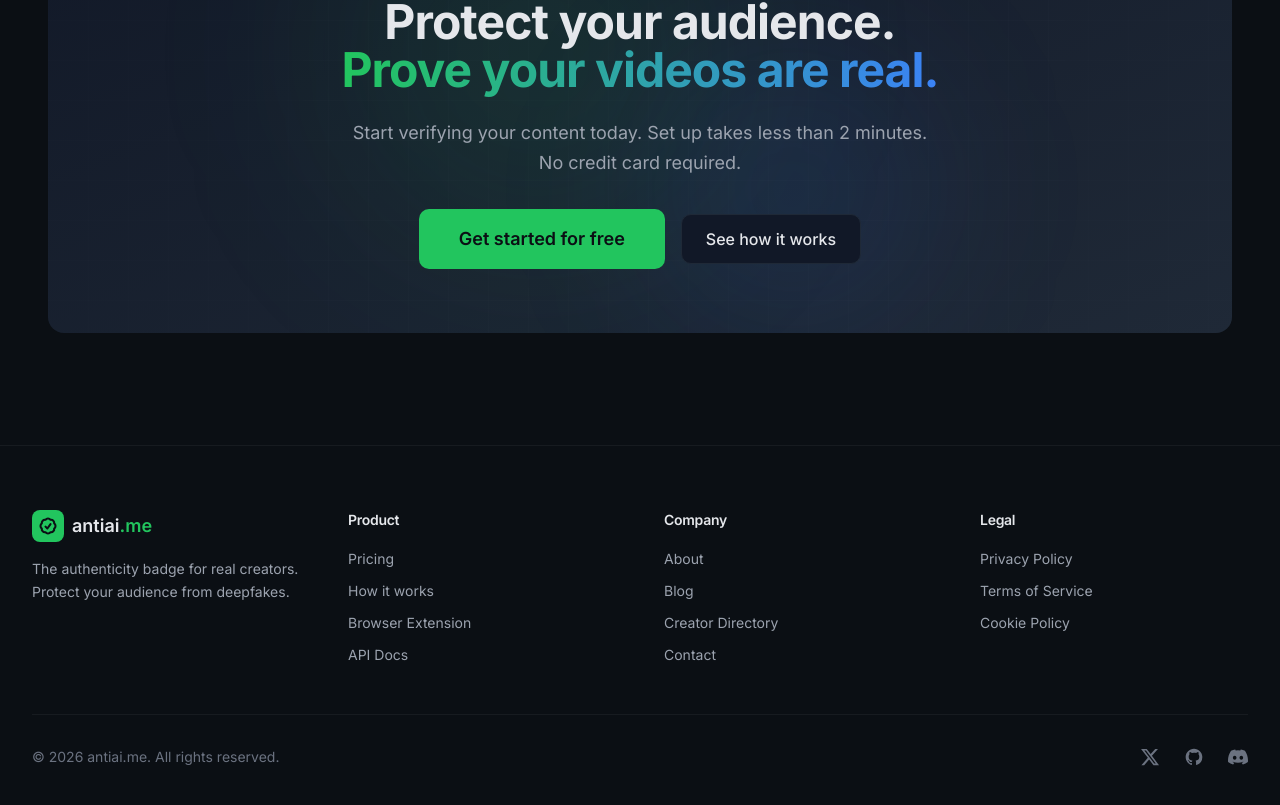
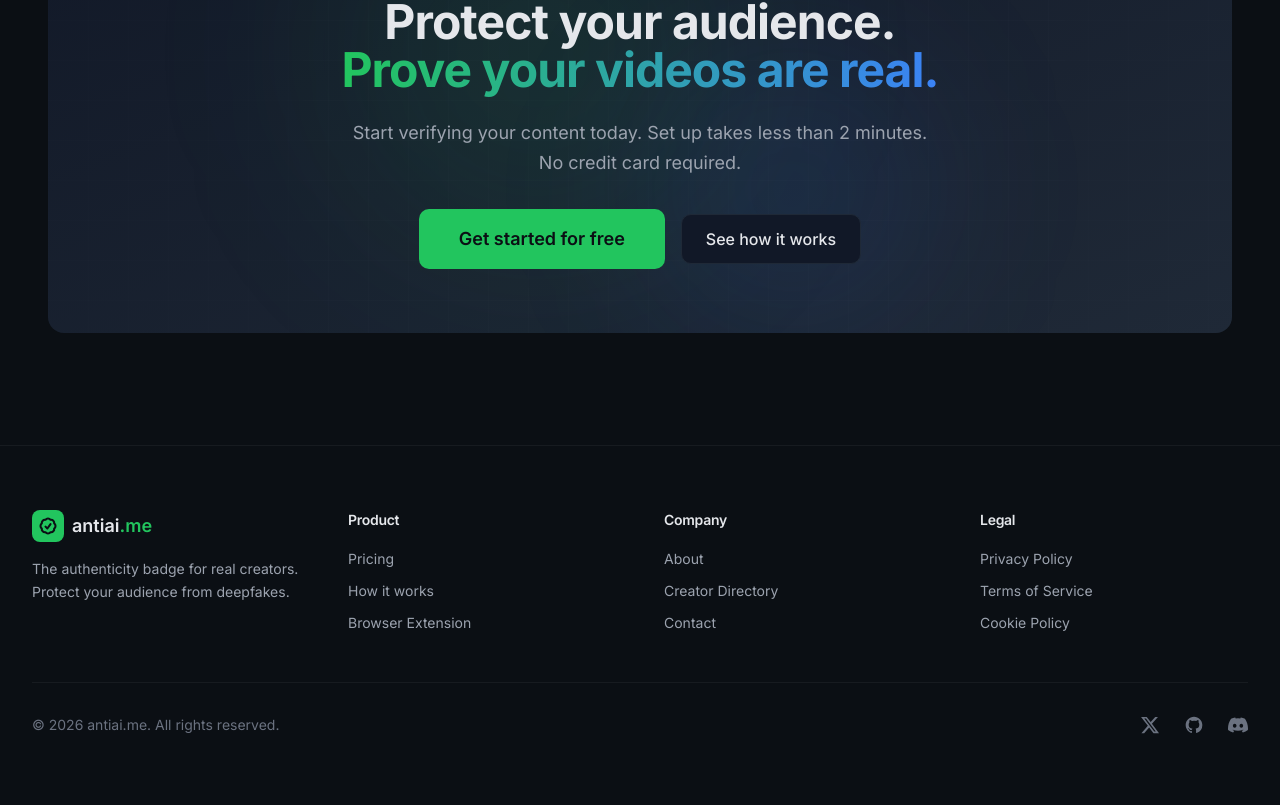
Before and after one commit to idjey/AntiAi, a Next.js app in the folder apps/web/: page / in a window 1280 px wide. Shown: the part 6406-7211 px from the top of the page. Built offline with nearby package versions, Linux system fonts and the light colour scheme.

Commit message:
feat: add new `Footer` component with navigation, brand, copyright, and social links.

```diff
--- a/apps/web/src/components/sections/Footer.tsx
+++ b/apps/web/src/components/sections/Footer.tsx
@@ -6,11 +6,9 @@ export default function Footer() {
             { label: 'Pricing', href: '#pricing' },
             { label: 'How it works', href: '#how-it-works' },
             { label: 'Browser Extension', href: '/extension' },
-            { label: 'API Docs', href: '/docs' },
         ],
         company: [
             { label: 'About', href: '/about' },
-            { label: 'Blog', href: '/blog' },
             { label: 'Creator Directory', href: '/creators' },
             { label: 'Contact', href: '/contact' },
         ],
```
